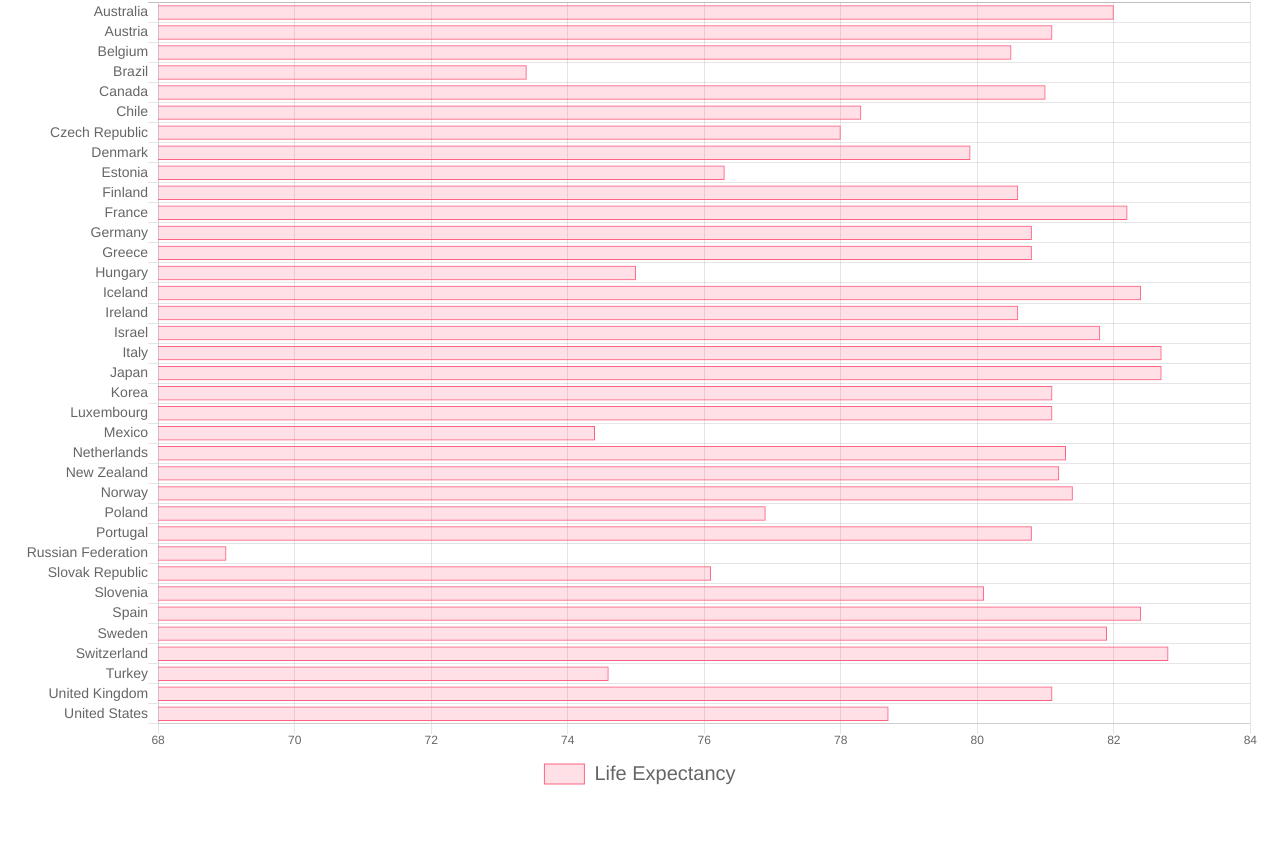
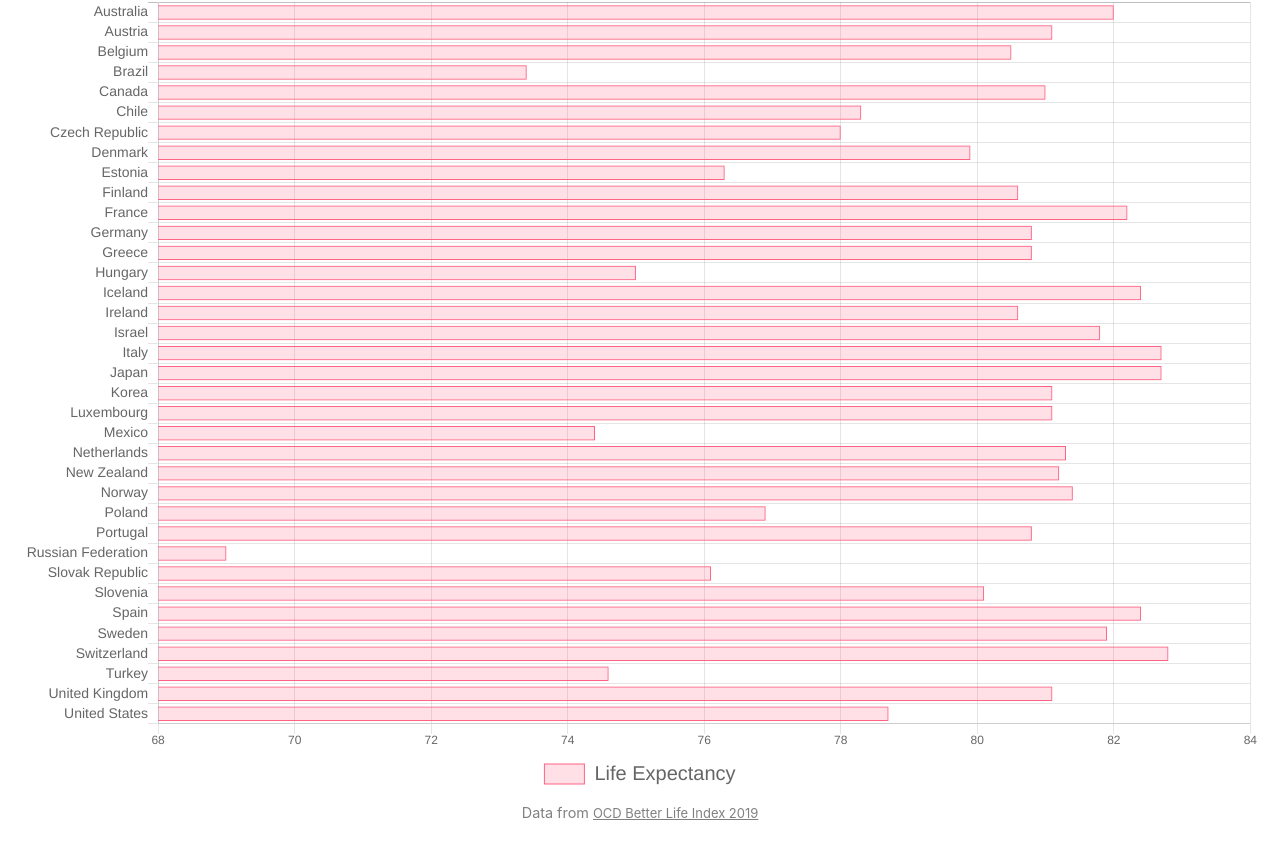
Before and after one commit to artworkjpm/bestiario-dropDownChart, a React (Create React App) app: page / in a window 1280 px wide. Shown: the part 154-1010 px from the top of the page. Before the commit the page ends 988 px from the top, so only its background shows below. Built offline with nearby package versions, Linux system fonts and the light colour scheme.

Commit message:
data from bottom text

```diff
--- a/src/App.css
+++ b/src/App.css
@@ -108,3 +108,9 @@ option {
   text-align: center;
   margin-bottom: 20px;
 }
+.grey,
+.grey a {
+  color: grey;
+  font-size: 0.9em;
+  margin-top: 10px;
+}
--- a/src/components/Home.js
+++ b/src/components/Home.js
@@ -80,6 +80,12 @@ class Home extends Component {
           </select>
         </div>
         <HorizontalBar data={data} options={options} />
+        <div className="center grey">
+          Data from{" "}
+          <a href="http://www.oecdbetterlifeindex.org" target="_blank" rel="noopener noreferrer">
+            OCD Better Life Index 2019
+          </a>
+        </div>
       </div>
     );
   }
```
